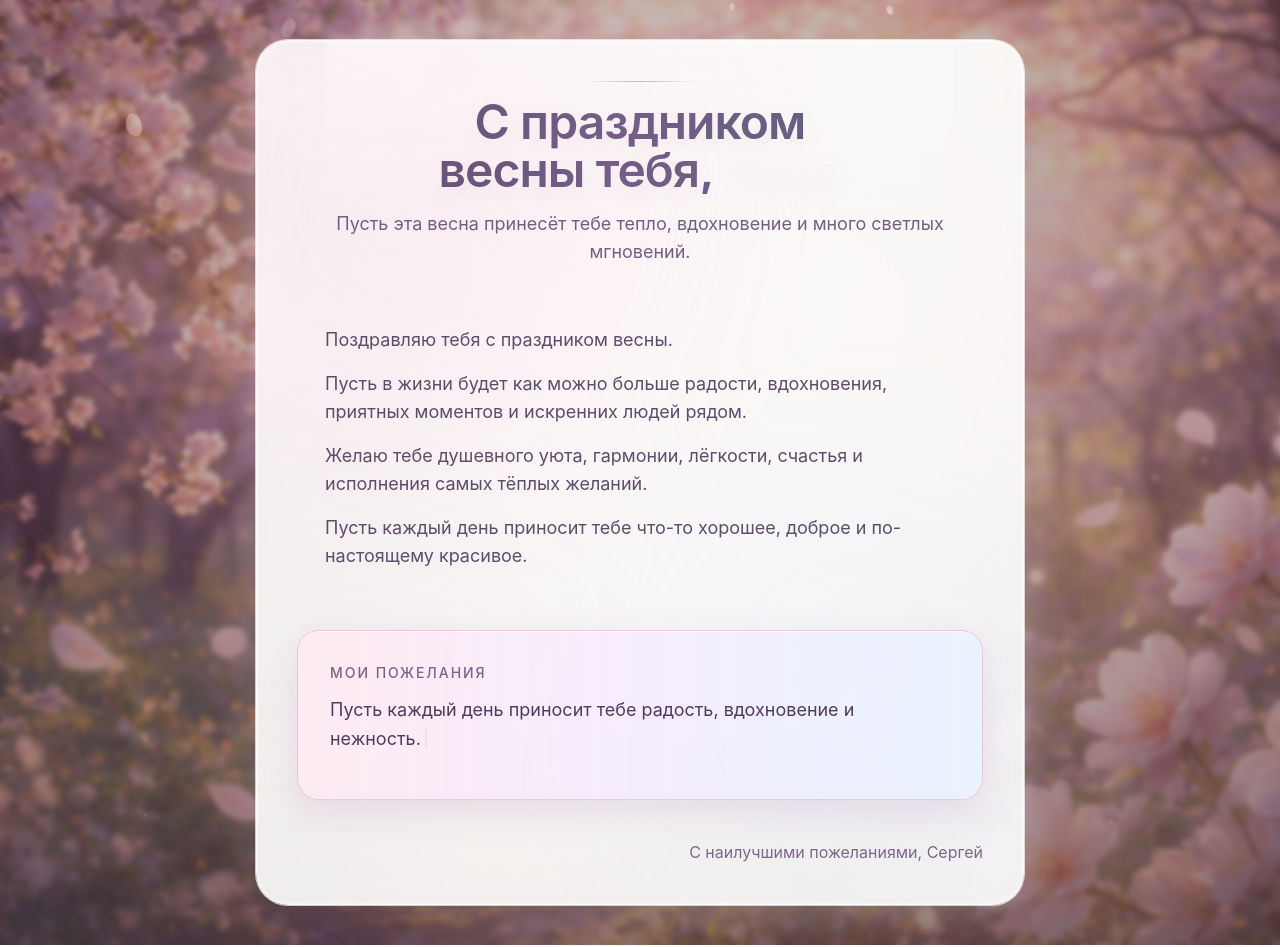
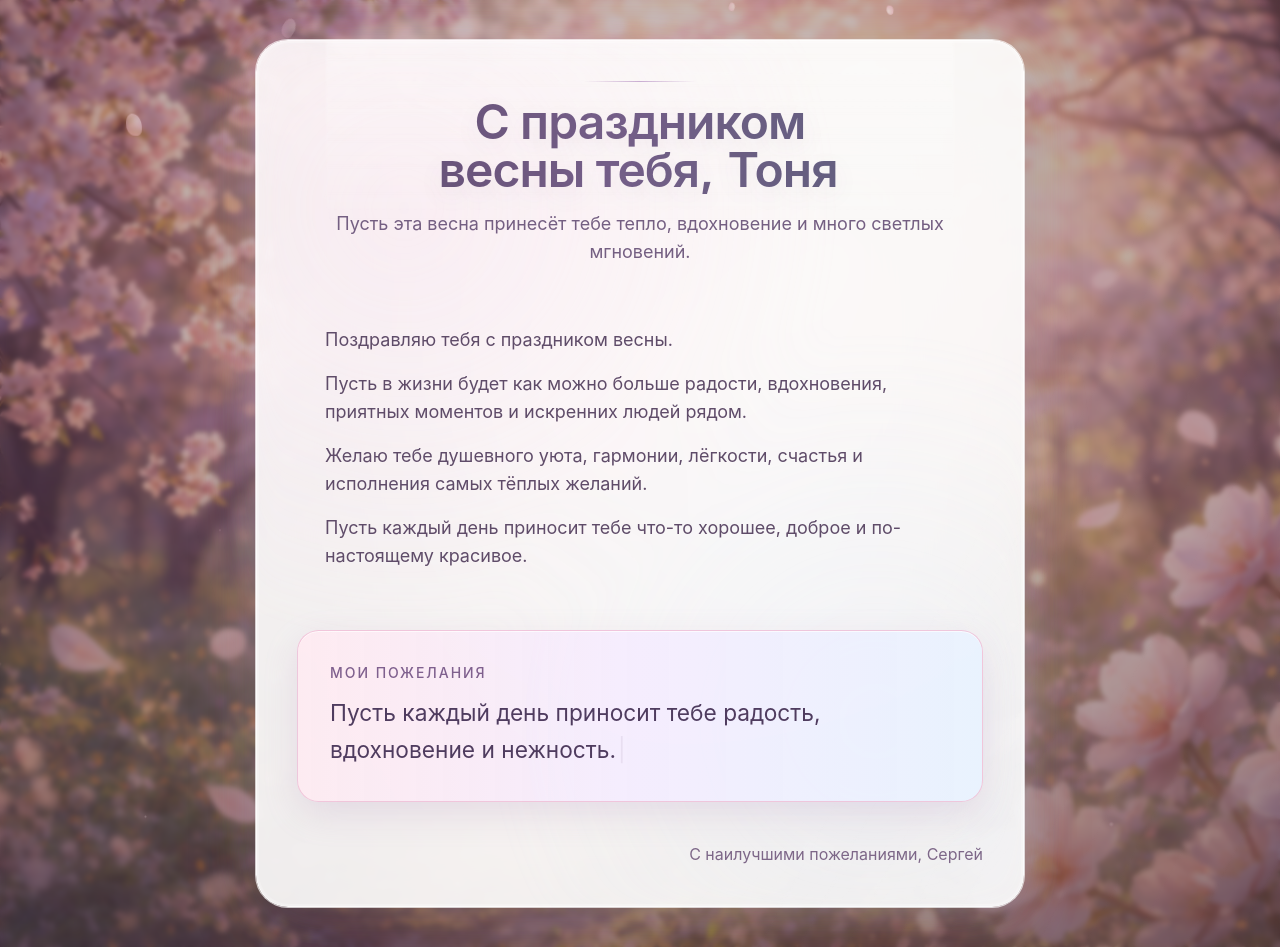
Before and after one commit to kenform/spring-greeting-site, a Next.js app: page / in a window 1280 px wide. Built offline with nearby package versions, Linux system fonts and the light colour scheme.

Commit message:
fix: make hero name fully visible and enlarge wishes text

```diff
--- a/app/globals.css
+++ b/app/globals.css
@@ -196,10 +196,10 @@ body {
   -webkit-text-fill-color: inherit;
   color: inherit;
   box-decoration-break: clone;
-  display: inline-block;
-  opacity: 0;
-  transform: translateY(4px);
-  animation: name-soft-reveal 0.8s ease-out 0.45s forwards;
+  display: inline;
+  opacity: 1;
+  transform: none;
+  animation: none;
 }
 
 .wish-line {
--- a/components/ComplimentRotator.jsx
+++ b/components/ComplimentRotator.jsx
@@ -53,7 +53,7 @@ export default function ComplimentRotator({ compliments, rotateMinutes = 5 }) {
   const isTyping = typedText.length < (safeCompliments[index] || '').length;
 
   return (
-    <p className={`wish-line min-h-[72px] text-lg leading-relaxed text-[#4f3c5f] ${visible ? 'is-visible' : ''}`}>
+    <p className={`wish-line min-h-[72px] text-xl leading-relaxed text-[#4f3c5f] sm:text-[1.42rem] ${visible ? 'is-visible' : ''}`}>
       {typedText}
       <span className={`typing-caret ${isTyping ? 'opacity-100' : 'opacity-0'}`}>|</span>
     </p>
```
